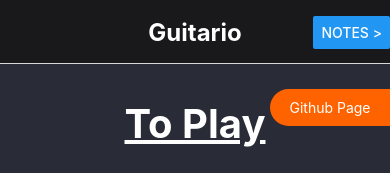
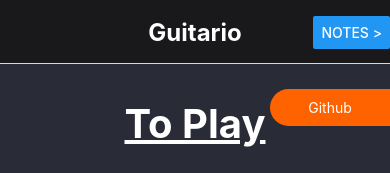
Before and after one commit to Brandon205/guitario, a React Native app: screen / in a window 390 px wide. Shown: the top 173 px of the page. Built offline with nearby package versions, Linux system fonts and the light colour scheme.

Commit message:
Changed Github buttons

```diff
--- a/components/Frequencies.js
+++ b/components/Frequencies.js
@@ -146,7 +146,7 @@ export default function Frequencies(props) {
       <Text style={{color: noteColors[pitchNote], fontSize: 30, fontWeight: 'bold', marginTop: 12}}>{pitch}hz</Text>
       {content}
       <View style={styles.cornerRibbon}>
-        <Text style={styles.bannerText} onPress={() => handlePress()}>Github Page</Text>
+        <Text style={styles.bannerText} onPress={() => handlePress()}>Github</Text>
       </View>
     </View>
   )
--- a/components/StringsNote.js
+++ b/components/StringsNote.js
@@ -24,7 +24,7 @@ export default function StringsNote(props) {
                 </View>
             </Pressable>
             <View style={styles.cornerRibbon}>
-                <Text style={styles.bannerText} onPress={() => handlePress()}>Github Page</Text>
+                <Text style={styles.bannerText} onPress={() => handlePress()}>Github</Text>
             </View>
         </>
     )
```
